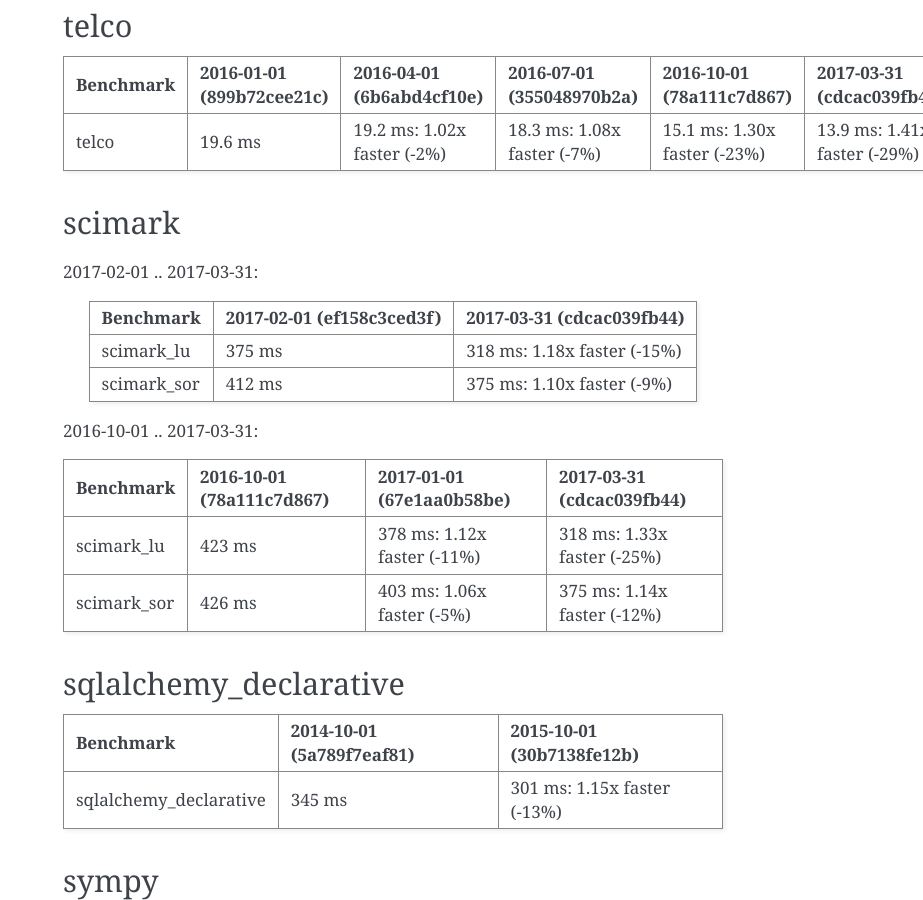
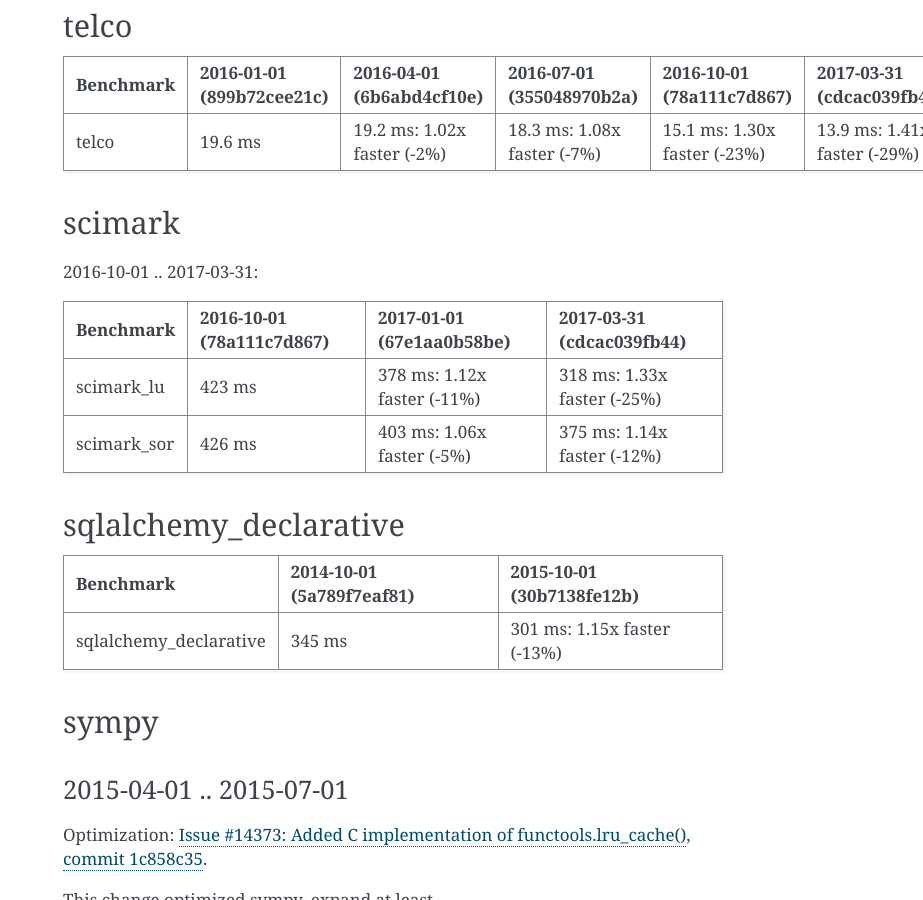
Before and after one commit to python/pyperformance, a Sphinx documentation site: the page built from doc/cpython_results_2017.rst, in a window 1280 px wide and 900 px high, scrolled down 3616 px. Shown: the whole window, without its empty margins (357-1280 px from the left). Built offline with Sphinx 7.4.7, drawn with Linux system fonts in a browser that asks for light colours.

Commit message:
doc: add comments on cpython results

```diff
--- a/doc/cpython_results_2017.rst
+++ b/doc/cpython_results_2017.rst
@@ -208,15 +214,7 @@
 scimark
 =======
 
-2017-02-01 .. 2017-03-31:
-
-+-------------+---------------------------+-----------------------------+
-| Benchmark   | 2017-02-01 (ef158c3ced3f) | 2017-03-31 (cdcac039fb44)   |
-+=============+===========================+=============================+
-| scimark_lu  | 375 ms                    | 318 ms: 1.18x faster (-15%) |
-+-------------+---------------------------+-----------------------------+
-| scimark_sor | 412 ms                    | 375 ms: 1.10x faster (-9%)  |
-+-------------+---------------------------+-----------------------------+
+.. XXX unable to reproduce on smithers (without LTO nor PGO), ef158c3ced3f (2017-02-01) .. 1cf2a809b1eb4f9fc8ac3ccc97424586892d1e1a (2017-02-28)
 
 2016-10-01 .. 2017-03-31:
 
```
Also changed, not shown: other parts of doc/cpython_results_2017.rst (+6 -0 lines).
